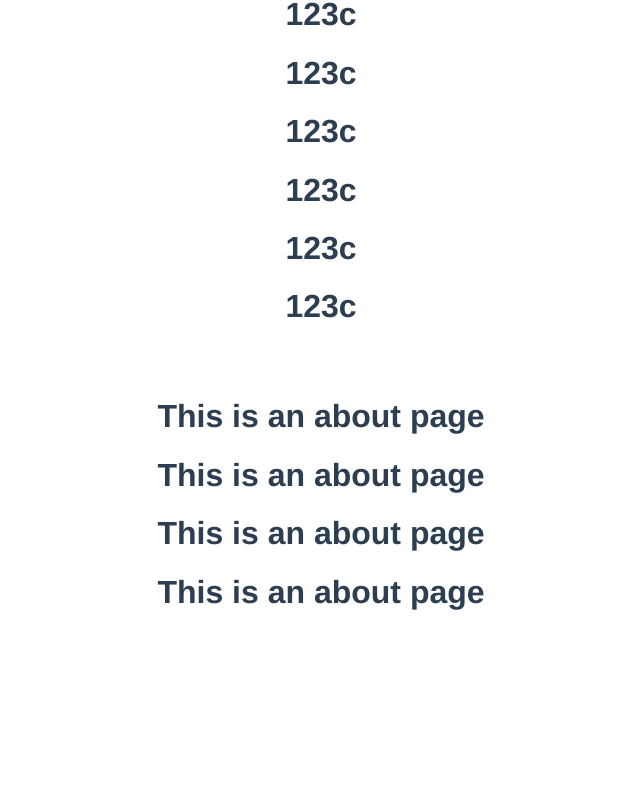
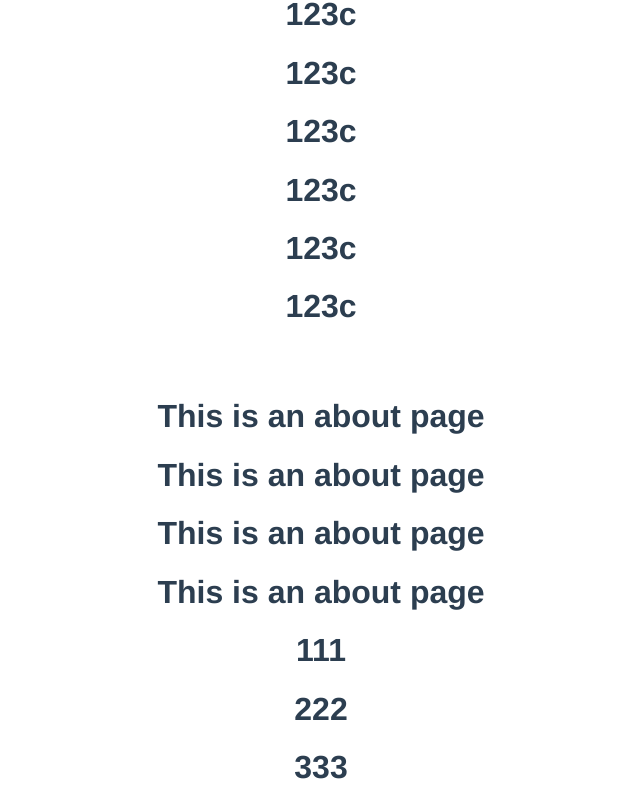
Before and after one commit to ziyingjie/test123, a Vue app: page /about in a window 1280 px wide. Shown: the part 724-1531 px from the top of the page, without its empty margins (319-959 px from the left). Before the commit the page ends 1356 px from the top, so only its background shows below. Built offline with nearby package versions, Linux system fonts and the light colour scheme.

Commit message:
feat: 111222333
111

feat: 222

222

feat: 333

333

```diff
--- a/src/views/About.vue
+++ b/src/views/About.vue
@@ -4,5 +4,8 @@
     <h1>This is an about page</h1>
     <h1>This is an about page</h1>
     <h1>This is an about page</h1>
+    <h1>111</h1>
+    <h1>222</h1>
+    <h1>333</h1>
   </div>
 </template>
```
